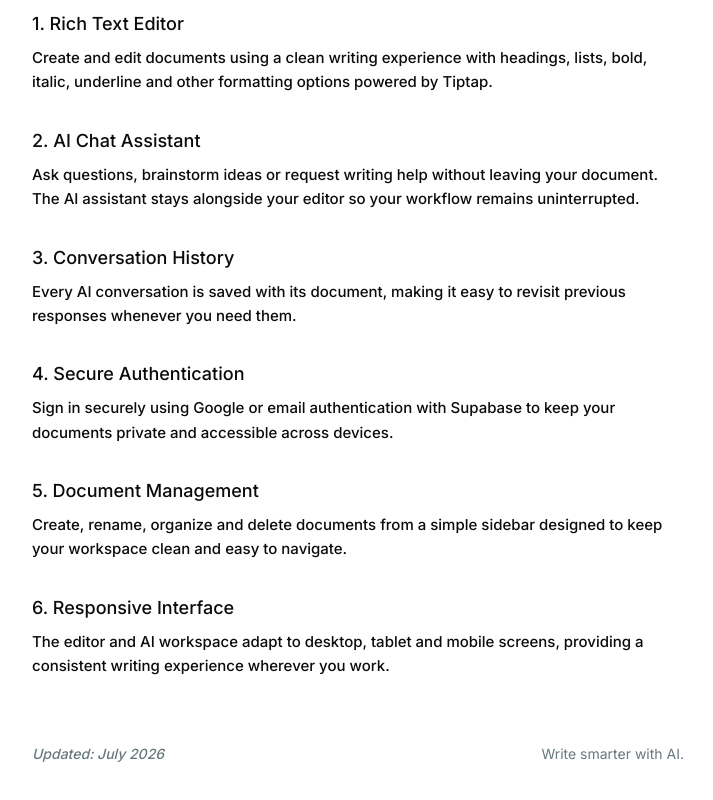
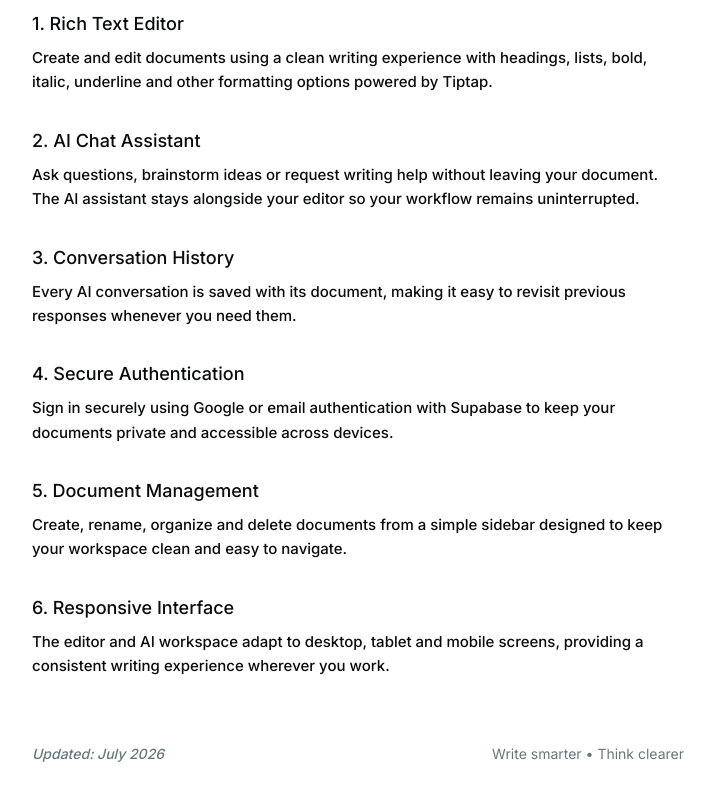
Before and after one commit to SyedJunaidAli1/AI-text-editor, a Next.js app: page /features in a window 1280 px wide. Shown: the part 222-1022 px from the top of the page, without its empty margins (282-995 px from the left). Built offline with nearby package versions, Linux system fonts and the light colour scheme.

Commit message:
fix: featture page highlight fix

```diff
--- a/app/(otherroutes)/features/page.tsx
+++ b/app/(otherroutes)/features/page.tsx
@@ -82,7 +82,7 @@ const page = () => {
               Updated: July 2026
             </p>
             <div className="text-sm text-muted-foreground">
-              <span>Write smarter with AI.</span>
+              <span>Write smarter • Think clearer</span>
             </div>
           </footer>
         </main>
```
